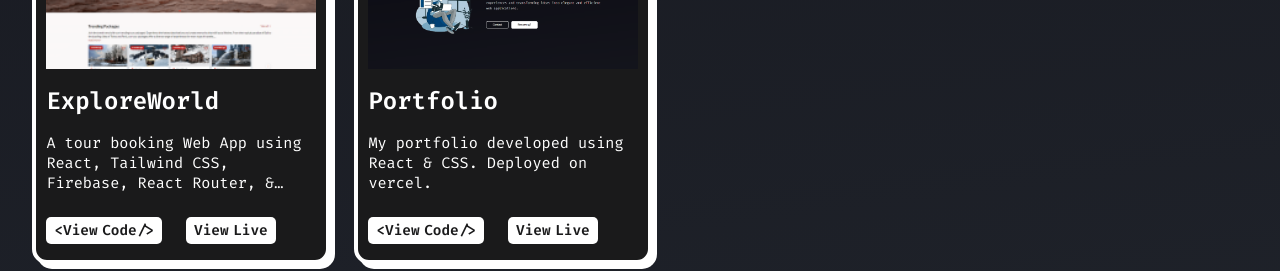
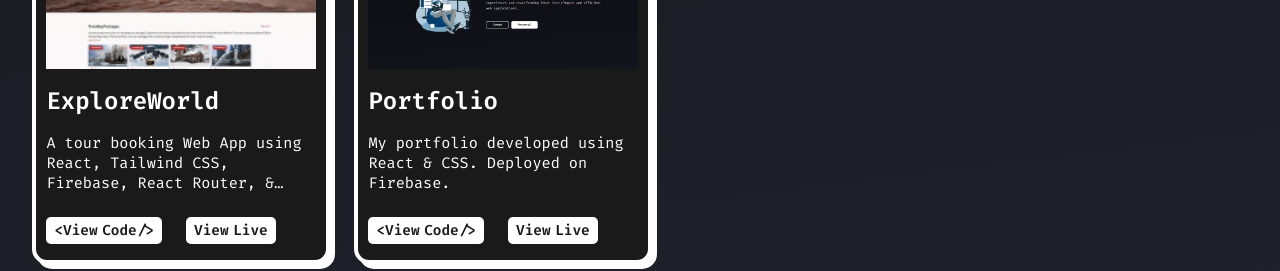
Before and after one commit to HitOP2509/portfolio-new, a React (Vite) app: page / in a window 1280 px wide. Shown: the part 1760-2031 px from the top of the page. Built offline with nearby package versions, Linux system fonts and the light colour scheme.

Commit message:
changed project desc

```diff
--- a/src/components/Projects/Projects.jsx
+++ b/src/components/Projects/Projects.jsx
@@ -16,7 +16,7 @@ const Projects = () => {
             id: 2,
             imgSrc: "./images/project-images/portfolio-snap.png",
             title: "Portfolio",
-            desc: "My portfolio developed using React & CSS. Deployed on vercel.",
+            desc: "My portfolio developed using React & CSS. Deployed on Firebase.",
             gitLink: "https://github.com/HitOP2509/portfolio-new",
             liveLink: "https://rohitsingh-portfolio.web.app",
         },
```
